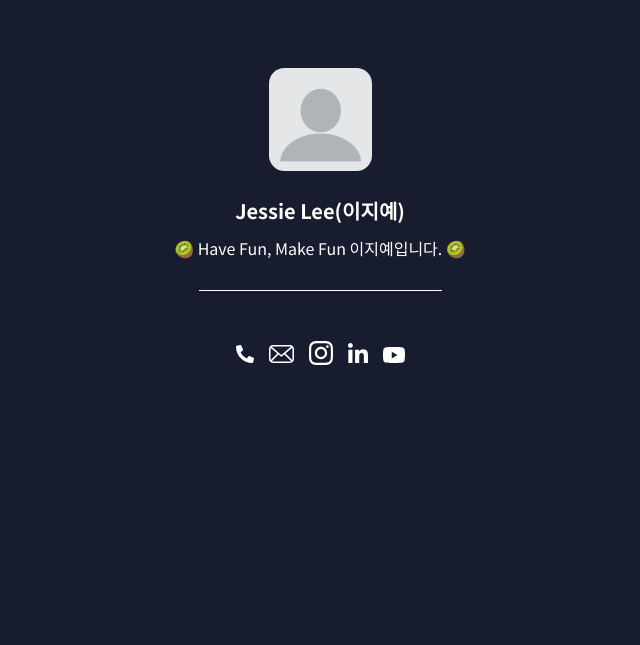
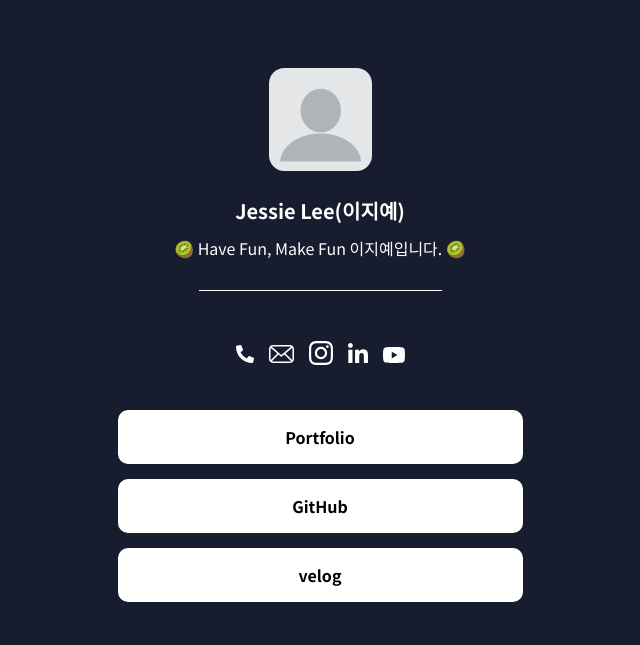
Before and after one commit to 100-hours-a-week/2-jessie-lee-profile_page, a plain HTML site: page index.html in a window 1280 px wide. Shown: the whole page, without its empty margins (320-960 px from the left). Drawn offline with Linux system fonts and the light colour scheme.

Commit message:
feat: 버튼 추가

```diff
--- a/index.css
+++ b/index.css
@@ -73,3 +73,30 @@ body {
 .external .link {
   cursor: pointer;
 }
+
+/* 버튼 */
+.buttons {
+  padding: 40px 0;
+  display: flex;
+  flex-direction: column;
+  row-gap: 15px;
+  justify-content: center;
+  align-items: center;
+}
+
+.buttons .button {
+  width: 100%;
+  height: 54px;
+
+  display: flex;
+  justify-content: center;
+  align-items: center;
+
+  background-color: #fff;
+  border-radius: 10px;
+
+  text-decoration: none;
+  color: #000;
+  font-weight: 600;
+  font-size: 16px;
+}
--- a/index.html
+++ b/index.html
@@ -48,6 +48,23 @@
           <img src="/images/logo/youtube.svg" />
         </a>
       </article>
+      <article class="buttons">
+        <a
+          class="button"
+          href="https://jessiesaying.notion.site/Have-Fun-Make-Fun-1442494b69ef8023a149e989165c0d3e?pvs=4"
+          target="_blank"
+          >Portfolio</a
+        >
+        <a class="button" href="https://github.com/jiyeeeah" target="_blank"
+          >GitHub</a
+        >
+        <a
+          class="button"
+          href="https://velog.io/@jiyeeeah/posts"
+          target="_blank"
+          >velog</a
+        >
+      </article>
     </section>
   </body>
 </html>
```
